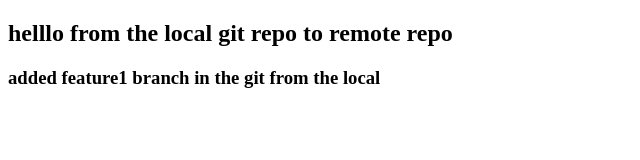
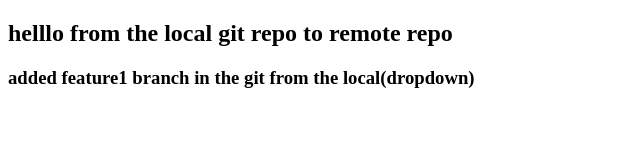
Before and after one commit to shekar-m/localtogit, a plain HTML site: page index.html in a window 1280 px wide. Shown: the whole page, without its empty margins (0-640 px from the left). Drawn offline with Linux system fonts and the light colour scheme.

```diff
--- a/index.html
+++ b/index.html
@@ -7,7 +7,7 @@
 </head>
 <body>
     <h2>helllo from the local git repo to remote repo</h2>
-    <h3>added feature1 branch in the git from the local</h3>
+    <h3>added feature1 branch in the git from the local(dropdown)</h3>
 
 </body>
 </html>
```
